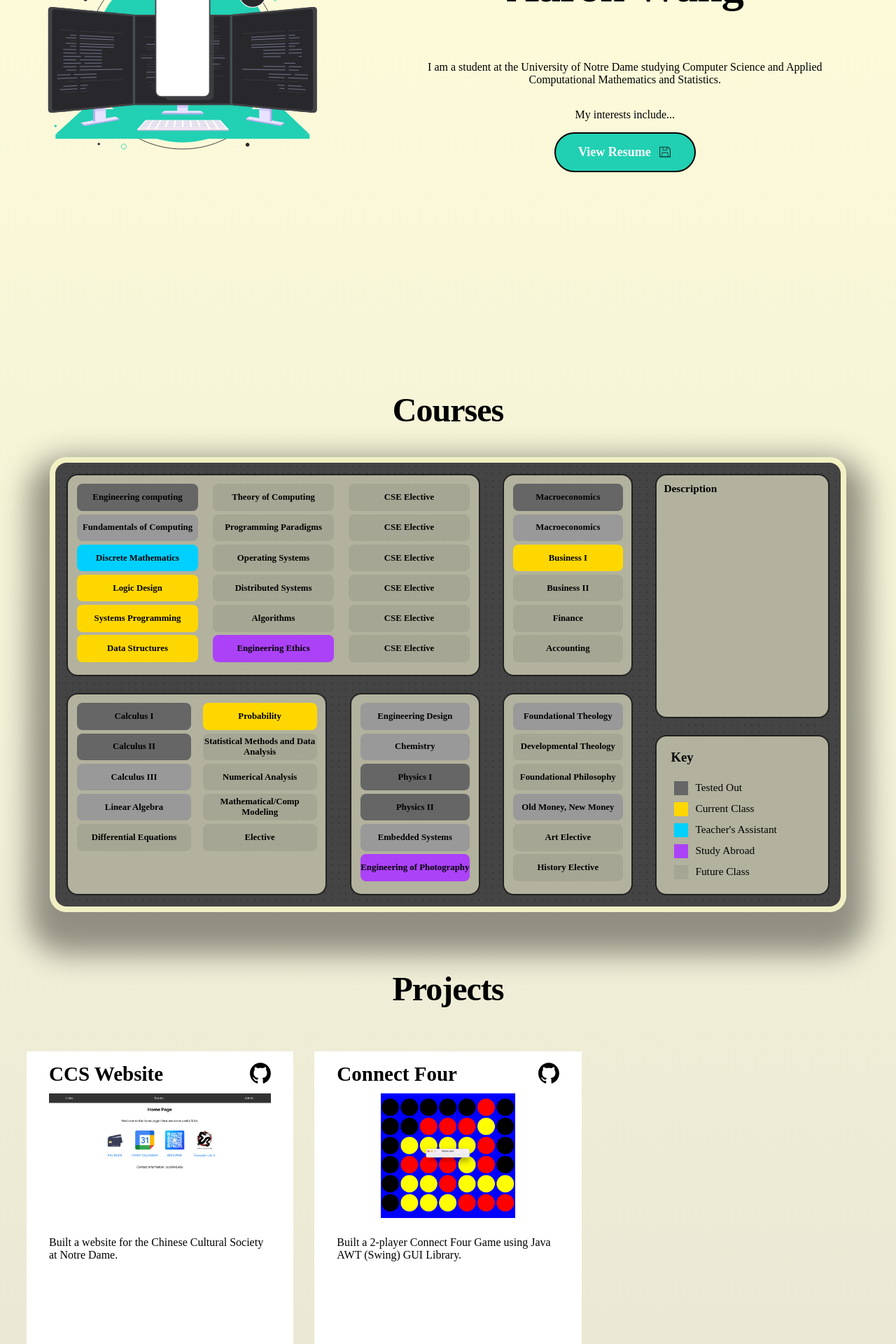
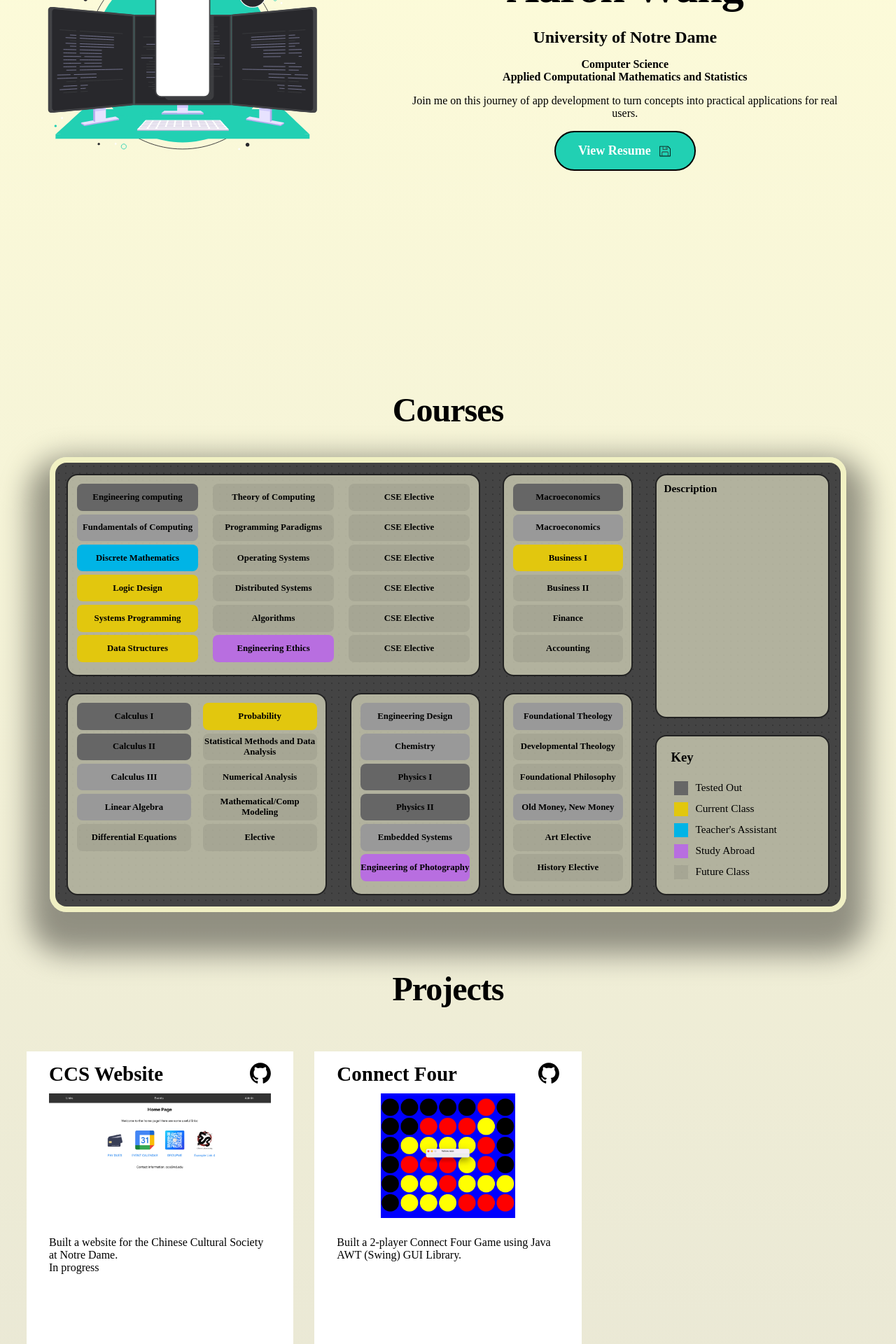
Before and after one commit to aaronrwang/aaronrwang.github.io, a React (Vite) app: page / in a window 1280 px wide. Shown: the part 340-2260 px from the top of the page at 70% size. Built offline with nearby package versions, Linux system fonts and the light colour scheme.

Commit message:
small tweaks

```diff
--- a/src/components/About.css
+++ b/src/components/About.css
@@ -28,6 +28,10 @@
     align-items: center;
     /* Center items horizontally */
     text-align: center;
+}
+
+#education>h2 {
+    margin: -2rem 4rem 1rem 4rem;
 }
 
 #aboutDescription p {
--- a/src/components/About.jsx
+++ b/src/components/About.jsx
@@ -13,8 +13,11 @@ export default function () {
             </div>
             <div id="aboutDescription">
                 <h1>Aaron Wang</h1>
-                <p>I am a student at the University of Notre Dame studying Computer Science and Applied  Computational Mathematics and Statistics.</p>
-                <p>My interests include...</p>
+                <div id="education">
+                    <h2>University of Notre Dame</h2>
+                    <b>Computer Science<br />Applied Computational Mathematics and Statistics</b>
+                </div>
+                <p>Join me on this journey of app development to turn concepts into practical applications for real users. </p>
                 <a id="resume-download" target="_blank" href="https://docs.google.com/document/d/1b-15NpIjybX310q7pPLRJQf9WNqo-bDr/edit?usp=sharing&ouid=102225202270181873995&rtpof=true&sd=true">
                     <b>View Resume</b>
                     <img src={download} height="20px" />
--- a/src/components/Academics.css
+++ b/src/components/Academics.css
@@ -3,12 +3,19 @@
     flex-wrap: wrap;
     justify-content: center;
     --tested-color: #666;
-    --current-color: gold;
-    --ta-color: rgb(0, 208, 255);
-    --london-color: #ac42f8;
+    /* No change */
+    --current-color: #e2c70e;
+    /* Brighter, softer gold */
+    --ta-color: rgb(0, 180, 230);
+    /* Brighter teal */
+    --london-color: #b86ee0;
+    /* Lighter purple */
     --future-color: rgba(64, 64, 64, 0.1);
+    /* No change */
     --background-color: #444;
-    --active-color: #21D0B3;
+    /* No change */
+    --active-color: #28d7c8;
+    /* Brighter aqua */
     width: 90%;
 }
 
--- a/src/components/Projectcard.jsx
+++ b/src/components/Projectcard.jsx
@@ -8,7 +8,7 @@ export default function Projectcard({ project }) {
                 <a target="blank" href={project.github}><GitHubLogo color="#000" width='30' height='30' /></a>
             </div>
             <img src={project.img} />
-            <p>{project.description}</p>
+            <p dangerouslySetInnerHTML={{ __html: project.description }}></p>
             <b>Skills: {project.skills}</b>
         </div>);
 }
--- a/src/components/data/projects.js
+++ b/src/components/data/projects.js
@@ -5,7 +5,7 @@ export const projects = [
         'title': 'CCS Website',
         'github': 'https://github.com/ccsofnd/ccswebsite.git',
         'img': ccs,
-        'description': 'Built a website for the Chinese Cultural Society at Notre Dame.',
+        'description': 'Built a website for the Chinese Cultural Society at Notre Dame.<br/>In progress',
         'skills': 'React, HTML, Javascript, CSS'
     },
     {
```
